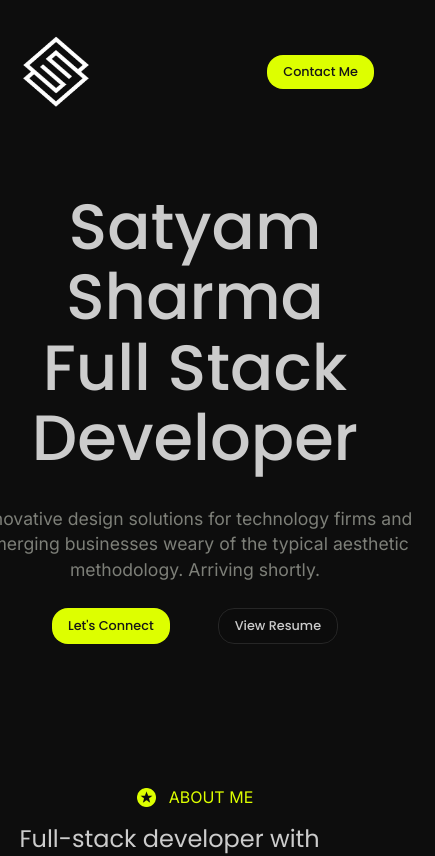
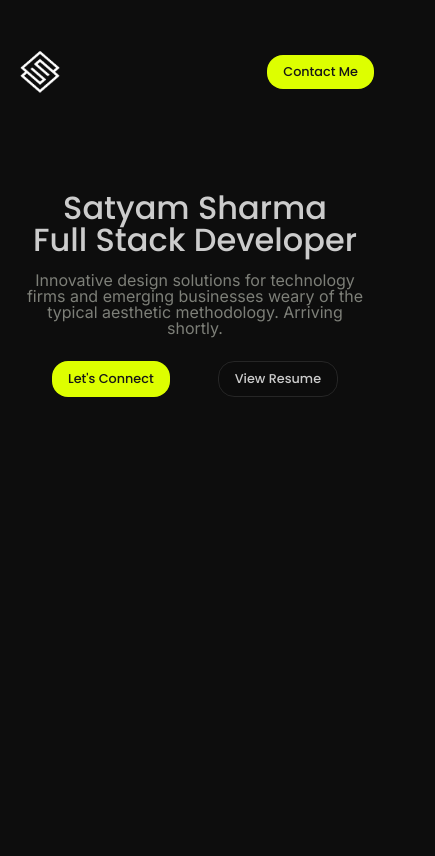
Before and after one commit to Shasatya/satyam-portfolio, a React (Vite) app: page / in a window 390 px wide. Shown: the top 856 px of the page, 435 px wide, since content can reach past the window. Built offline with nearby package versions, Linux system fonts and the light colour scheme.

Commit message:
added responsiveness to hero

```diff
--- a/src/components/Button/Button.scss
+++ b/src/components/Button/Button.scss
@@ -11,6 +11,7 @@
     font-size: 1rem;
     color: $grey3;
     border-radius: 2rem;
+    transition: 0.3s ease;
 }
 
 .resume {
--- a/src/sections/Home/Home.scss
+++ b/src/sections/Home/Home.scss
@@ -11,7 +11,6 @@
         justify-content: space-between;
         height: 5rem;
         max-width: 90rem;
-        // background-color: #fff;
         margin: 2rem auto;
         padding: 0 1rem;
 
@@ -60,21 +59,69 @@
     }
 }
 
-@media (width<960px) {
+@media (width<700px) {
     .home {
-        min-height: 80vh;
-
         .home-middle {
-
             h1 {
-                span {
-                    font-size: 3rem;
-                }
+                font-size: 3rem;
+                line-height: 3rem;
             }
 
-            h2 {
-                font-size: 3.8rem;
+            p {
+                margin-top: 1rem;
             }
         }
     }
 }
+
+@media (width<600px) {
+    .home {
+        .home-top {
+            img {
+                height: 3rem;
+                width: 3rem;
+            }
+        }
+    }
+
+}
+
+@media (width<500px) {
+    .home {
+        .home-middle {
+            h1 {
+                font-size: 2rem;
+                line-height: 2rem;
+            }
+
+            p {
+                width: 90%;
+                font-size: 1rem;
+                line-height: 1rem;
+            }
+        }
+    }
+}
+
+@media (width<360px) {
+    .home {
+        .home-top {
+            img {
+                height: 2rem;
+                width: 2rem;
+            }
+        }
+
+        .home-middle {
+            h1 {
+                font-size: 1.85rem;
+            }
+
+            p {
+                width: 90%;
+                font-size: 1rem;
+                line-height: 1rem;
+            }
+        }
+    }
+}
```
